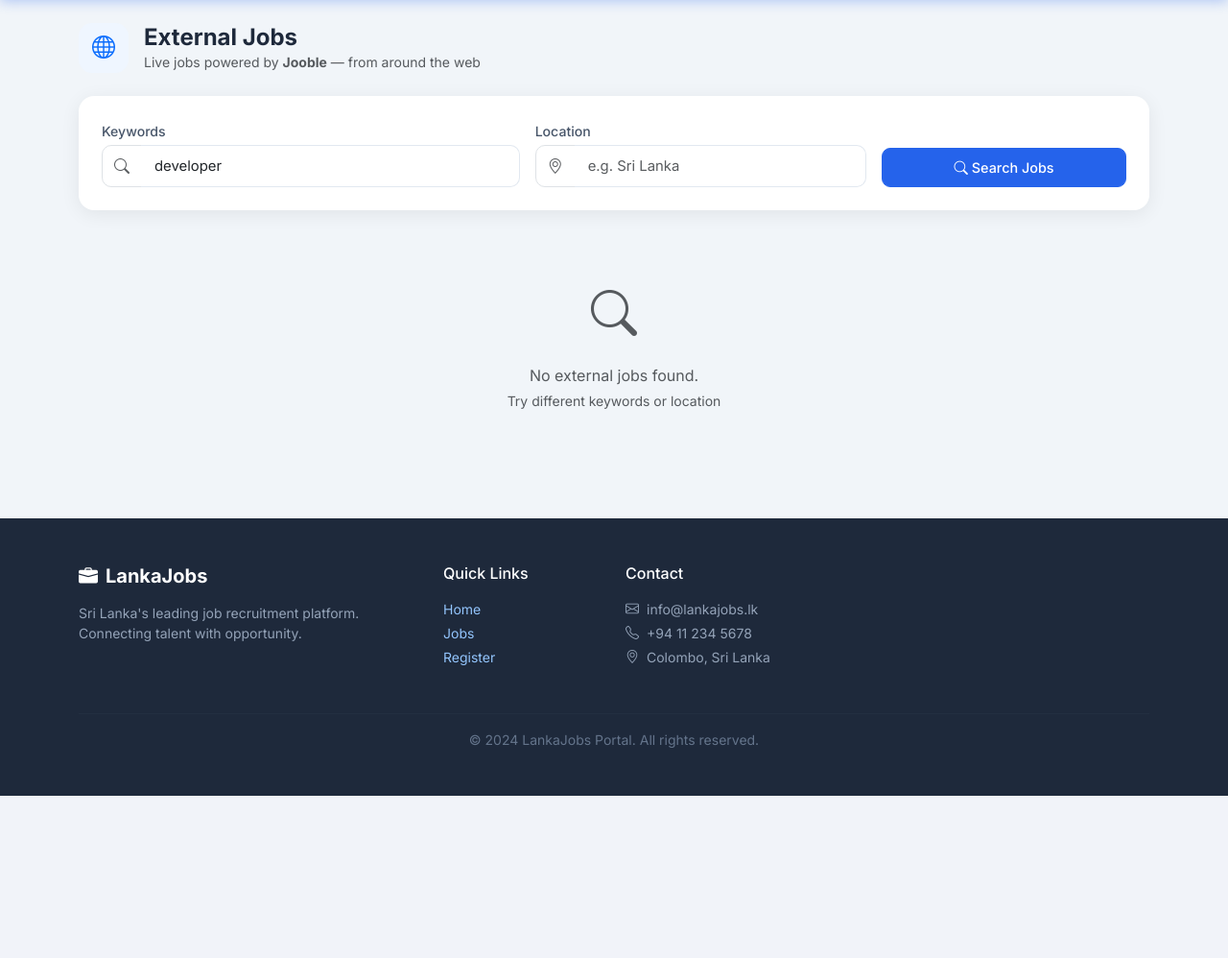
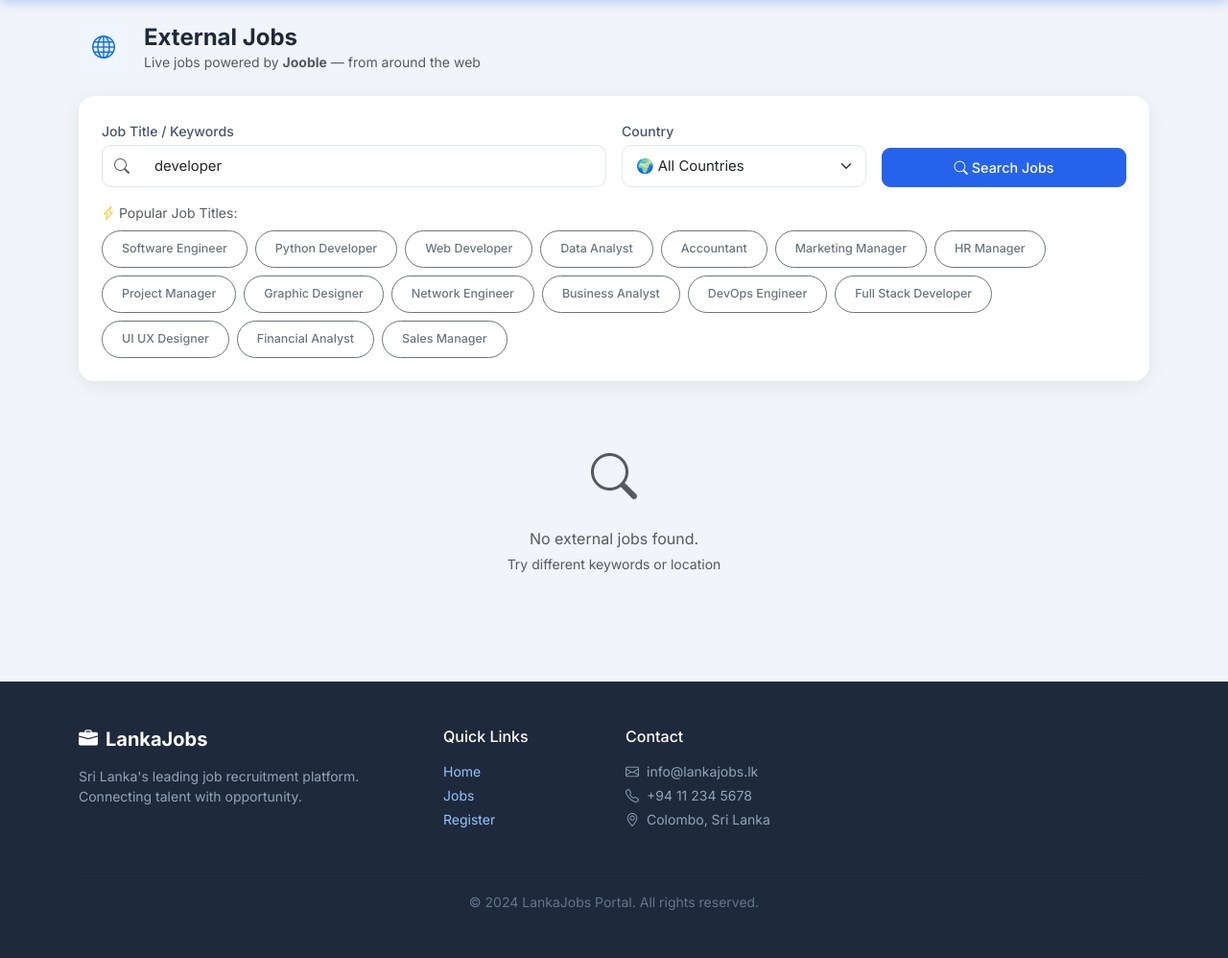
Before and after one commit to manojasomarathna/LankaJobs-Portal, a Flask app: page /external-jobs in a window 1280 px wide. Shown: the part 74-1072 px from the top of the page at 96% size. Before the commit the page ends 903 px from the top, so only its background shows below. Run offline with Flask 3, Linux system fonts and the light colour scheme; data that the repository does not hold is empty.

Commit message:
feat: add popular job title quick search + country selector for external jobs

```diff
--- a/templates/external_jobs.html
+++ b/templates/external_jobs.html
@@ -12,28 +12,31 @@
 </div>
 
 <!-- Search -->
-<div class="search-section mb-4">
-  <form method="GET">
+<div class="search-section mb-3">
+  <form method="GET" id="searchForm">
     <div class="row g-3 align-items-end">
-      <div class="col-md-5">
-        <label class="form-label small fw-500 mb-1">Keywords</label>
+      <div class="col-md-6">
+        <label class="form-label small fw-500 mb-1">Job Title / Keywords</label>
         <div class="input-group">
           <span class="input-group-text bg-white" style="border-radius:10px 0 0 10px;">
             <i class="bi bi-search text-muted"></i>
           </span>
-          <input type="text" name="q" value="{{ keyword }}" class="form-control border-start-0"
-                 placeholder="e.g. Python Developer" style="border-radius:0 10px 10px 0;"/>
+          <input type="text" name="q" id="keywordInput" value="{{ keyword }}" class="form-control border-start-0"
+                 placeholder="e.g. Software Engineer, Accountant..." style="border-radius:0 10px 10px 0;"/>
         </div>
       </div>
-      <div class="col-md-4">
-        <label class="form-label small fw-500 mb-1">Location</label>
-        <div class="input-group">
-          <span class="input-group-text bg-white" style="border-radius:10px 0 0 10px;">
-            <i class="bi bi-geo-alt text-muted"></i>
-          </span>
-          <input type="text" name="location" value="{{ location }}" class="form-control border-start-0"
-                 placeholder="e.g. Sri Lanka" style="border-radius:0 10px 10px 0;"/>
-        </div>
+      <div class="col-md-3">
+        <label class="form-label small fw-500 mb-1">Country</label>
+        <select name="location" class="form-select">
+          <option value="" {% if location=='' %}selected{% endif %}>🌍 All Countries</option>
+          <option value="India" {% if location=='India' %}selected{% endif %}>🇮🇳 India</option>
+          <option value="United Kingdom" {% if location=='United Kingdom' %}selected{% endif %}>🇬🇧 United Kingdom</option>
+          <option value="Australia" {% if location=='Australia' %}selected{% endif %}>🇦🇺 Australia</option>
+          <option value="Canada" {% if location=='Canada' %}selected{% endif %}>🇨🇦 Canada</option>
+          <option value="Germany" {% if location=='Germany' %}selected{% endif %}>🇩🇪 Germany</option>
+          <option value="Dubai" {% if location=='Dubai' %}selected{% endif %}>🇦🇪 Dubai / UAE</option>
+          <option value="Singapore" {% if location=='Singapore' %}selected{% endif %}>🇸🇬 Singapore</option>
+        </select>
       </div>
       <div class="col-md-3">
         <button class="btn btn-primary w-100" type="submit">
@@ -42,6 +45,26 @@
       </div>
     </div>
   </form>
+
+  <!-- Quick Search Job Titles -->
+  <div class="mt-3">
+    <p class="text-muted small mb-2 fw-500"><i class="bi bi-lightning-charge me-1 text-warning"></i>Popular Job Titles:</p>
+    <div class="d-flex flex-wrap gap-2">
+      {% set popular = [
+        'Software Engineer', 'Python Developer', 'Web Developer', 'Data Analyst',
+        'Accountant', 'Marketing Manager', 'HR Manager', 'Project Manager',
+        'Graphic Designer', 'Network Engineer', 'Business Analyst', 'DevOps Engineer',
+        'Full Stack Developer', 'UI UX Designer', 'Financial Analyst', 'Sales Manager'
+      ] %}
+      {% for title in popular %}
+      <button type="button" class="btn btn-sm btn-outline-secondary quick-search-btn"
+              style="border-radius:20px; font-size:0.78rem;"
+              onclick="document.getElementById('keywordInput').value='{{ title }}'; document.getElementById('searchForm').submit();">
+        {{ title }}
+      </button>
+      {% endfor %}
+    </div>
+  </div>
 </div>
 
 {% if error %}
```
